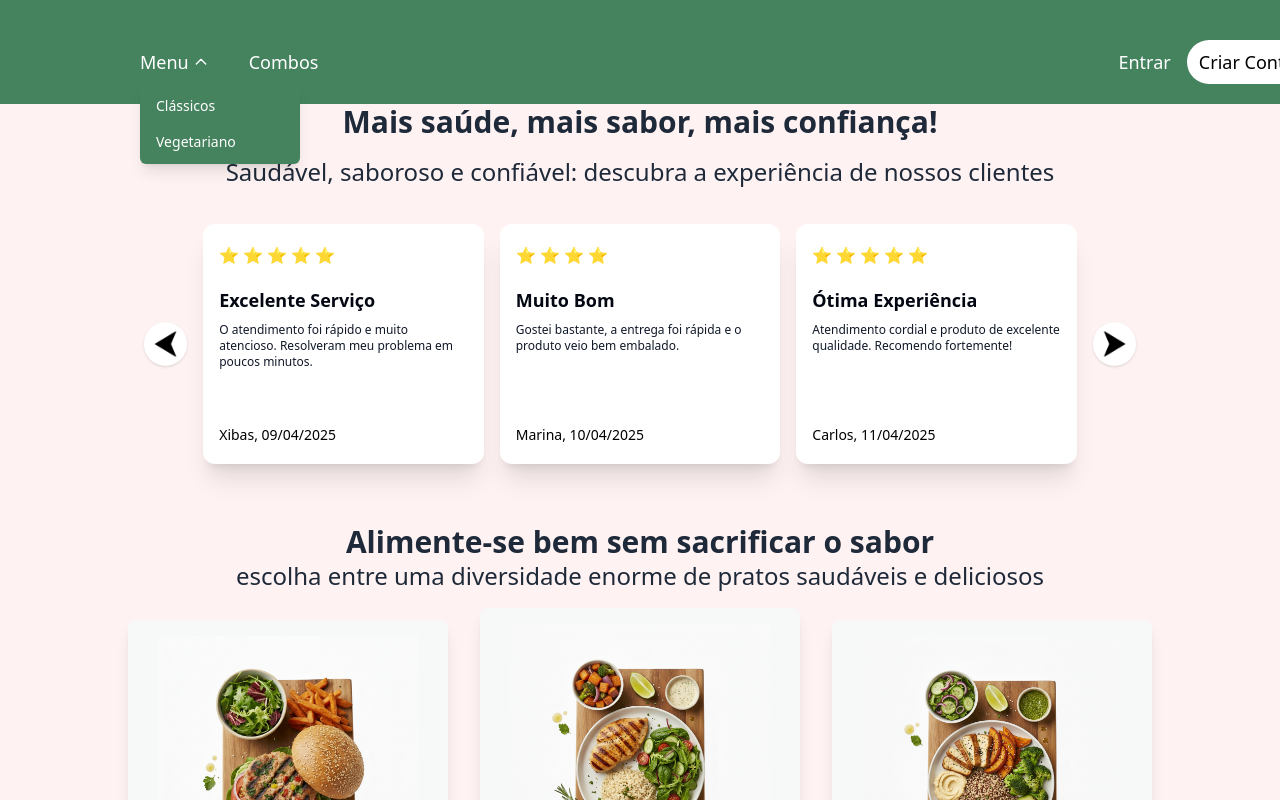
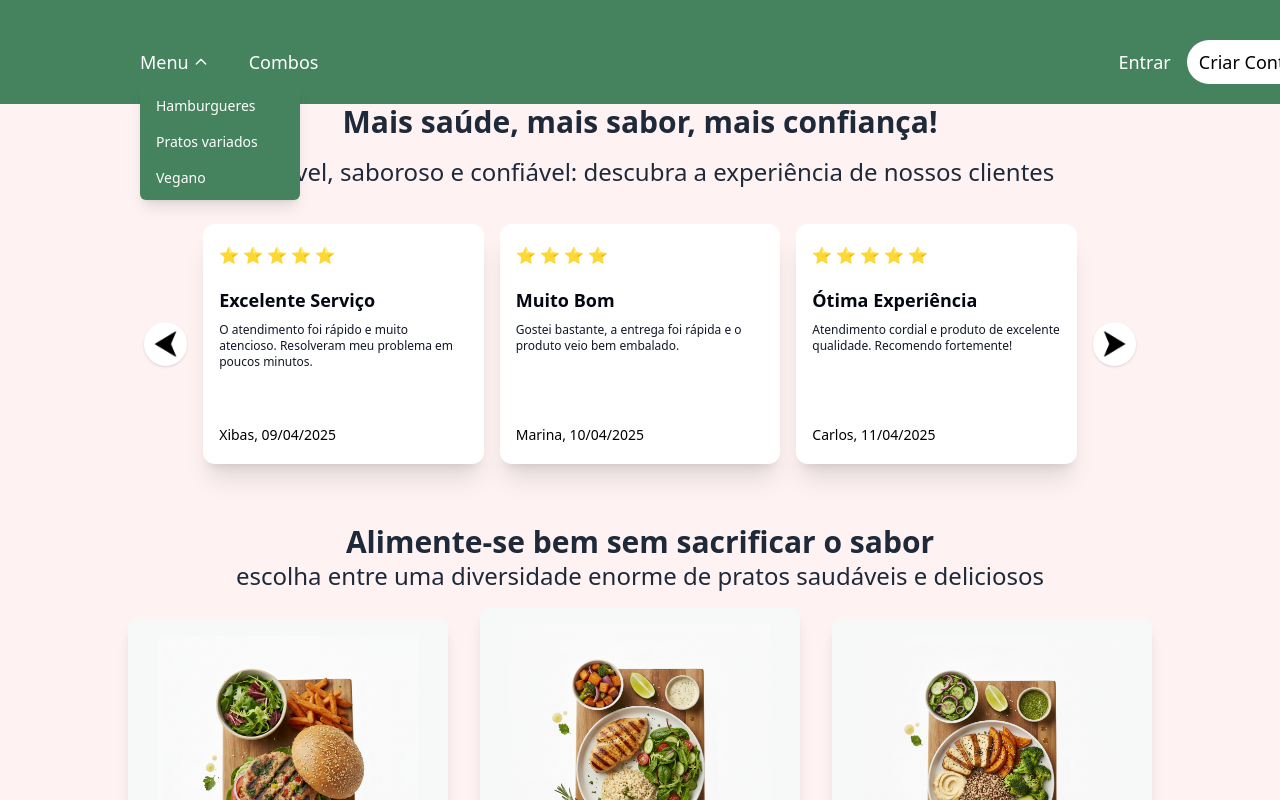
Before and after one commit to DrumondParizottoPiccolo/WebDelivery, a React (Vite) app: page / in a window 1280 px wide. Both pictures are taken after a click on the button "Menu". Shown: the top 800 px of the page. Built offline with nearby package versions, Linux system fonts and the light colour scheme.

Commit message:
Mudando opções dropdown

```diff
--- a/src/App.jsx
+++ b/src/App.jsx
@@ -9,6 +9,7 @@ function App() {
   return (
     <>
       <Header/>
+      <Section/>
       <Section4/>
       <Pratos/>
       <Footer/>
--- a/src/Components/Header.jsx
+++ b/src/Components/Header.jsx
@@ -54,11 +54,14 @@ const Header = () => {
                             {isDropdownOpen && (
                                 <div className="absolute left-0 mt-2 w-40 bg-[#45835F] rounded-md shadow-lg z-50">
                                     <div className="py-1">
-                                        <a href="/Clássicos" className="block px-4 py-2 text-sm text-white cursor-pointer hover:underline">
-                                        Clássicos
+                                        <a href="/Hamburgueres" className="block px-4 py-2 text-sm text-white cursor-pointer hover:underline">
+                                        Hamburgueres
                                         </a>
-                                        <a href="/Vegetariano" className="block px-4 py-2 text-sm text-white cursor-pointer hover:underline">
-                                        Vegetariano
+                                        <a href="/Pratos variados" className="block px-4 py-2 text-sm text-white cursor-pointer hover:underline">
+                                        Pratos variados
+                                        </a>
+                                        <a href="/Vegano" className="block px-4 py-2 text-sm text-white cursor-pointer hover:underline">
+                                        Vegano
                                         </a>
                                     </div>
                                 </div>
```
